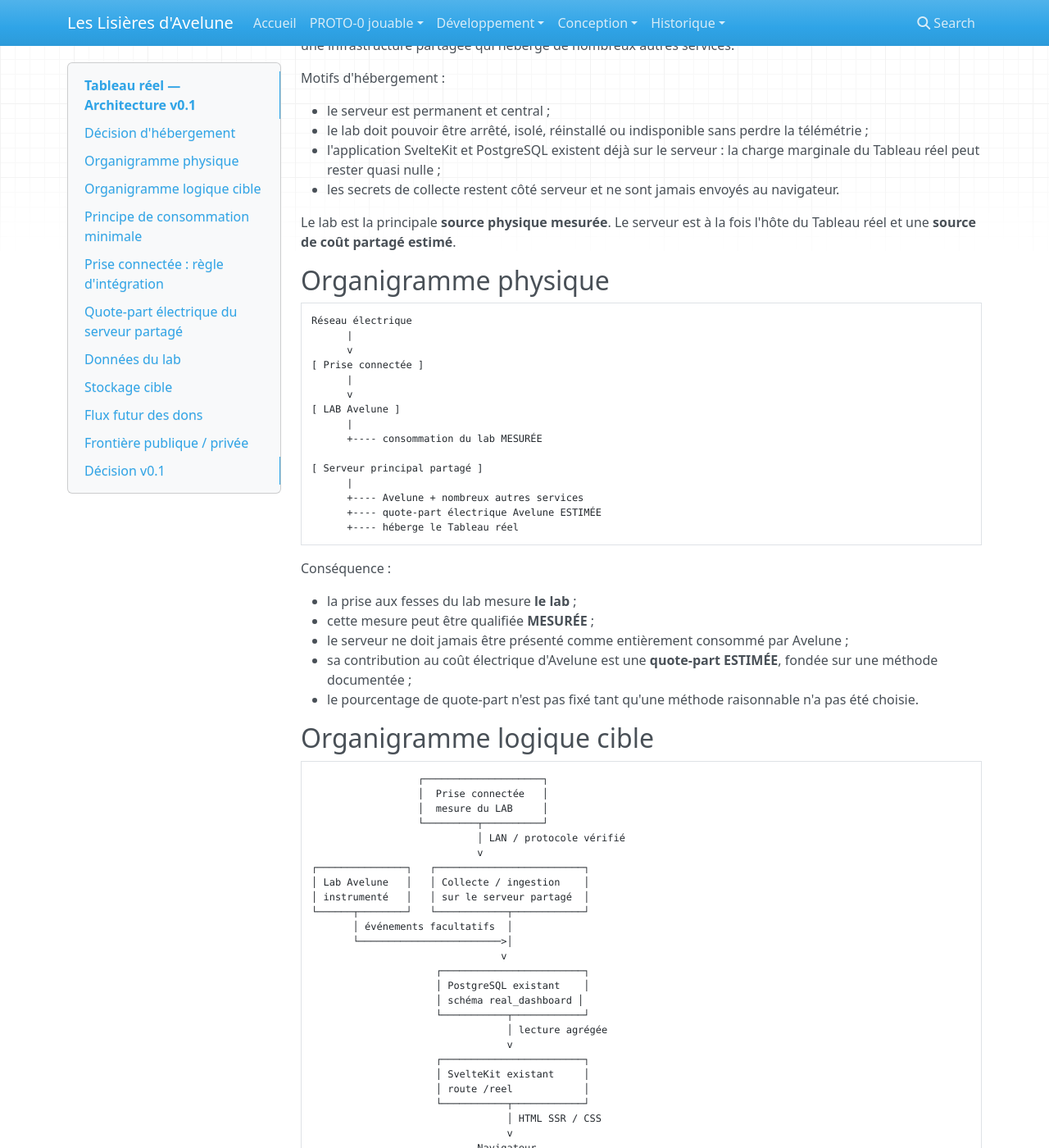
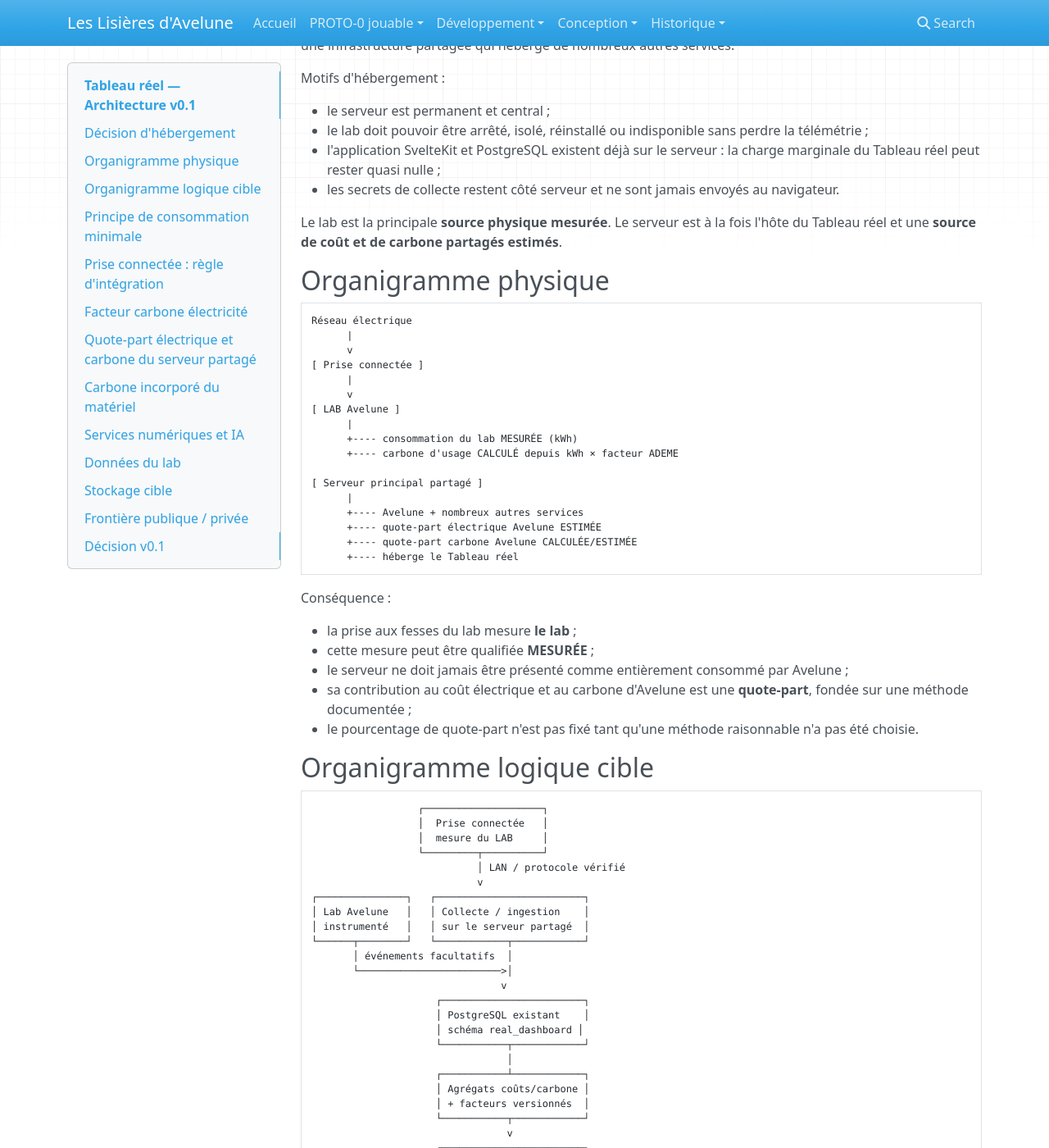
Before and after one commit to Abeliome-Officiel/les-lisieres-avelune, an MkDocs documentation site: the page built from docs/real/ARCHITECTURE.md, in a window 1280 px wide and 1400 px high, scrolled down 202 px. Shown: the whole window at 82% size. Built offline with MkDocs 1.6.1, drawn with Linux system fonts in a browser that asks for light colours; nearby versions of some CDN libraries; some of the changed text lies outside the part shown.

Commit message:
docs: raccorder le flux carbone à l’architecture

````diff
--- a/docs/real/ARCHITECTURE.md
+++ b/docs/real/ARCHITECTURE.md
@@ -13,7 +13,7 @@ Motifs d'hébergement :
 - l'application SvelteKit et PostgreSQL existent déjà sur le serveur : la charge marginale du Tableau réel peut rester quasi nulle ;
 - les secrets de collecte restent côté serveur et ne sont jamais envoyés au navigateur.
 
-Le lab est la principale **source physique mesurée**. Le serveur est à la fois l'hôte du Tableau réel et une **source de coût partagé estimé**.
+Le lab est la principale **source physique mesurée**. Le serveur est à la fois l'hôte du Tableau réel et une **source de coût et de carbone partagés estimés**.
 
 ## Organigramme physique
 
@@ -26,12 +26,14 @@ Réseau électrique
       v
 [ LAB Avelune ]
       |
-      +---- consommation du lab MESURÉE
+      +---- consommation du lab MESURÉE (kWh)
+      +---- carbone d'usage CALCULÉ depuis kWh × facteur ADEME
 
 [ Serveur principal partagé ]
       |
       +---- Avelune + nombreux autres services
       +---- quote-part électrique Avelune ESTIMÉE
+      +---- quote-part carbone Avelune CALCULÉE/ESTIMÉE
       +---- héberge le Tableau réel
 ```
 
@@ -40,7 +42,7 @@ Conséquence :
 - la prise aux fesses du lab mesure **le lab** ;
 - cette mesure peut être qualifiée **MESURÉE** ;
 - le serveur ne doit jamais être présenté comme entièrement consommé par Avelune ;
-- sa contribution au coût électrique d'Avelune est une **quote-part ESTIMÉE**, fondée sur une méthode documentée ;
+- sa contribution au coût électrique et au carbone d'Avelune est une **quote-part**, fondée sur une méthode documentée ;
 - le pourcentage de quote-part n'est pas fixé tant qu'une méthode raisonnable n'a pas été choisie.
 
 ## Organigramme logique cible
@@ -63,7 +65,11 @@ Conséquence :
                      │ PostgreSQL existant    │
                      │ schéma real_dashboard │
                      └───────────┬────────────┘
-                                 │ lecture agrégée
+                                 │
+                     ┌───────────┴────────────┐
+                     │ Agrégats coûts/carbone │
+                     │ + facteurs versionnés  │
+                     └───────────┬────────────┘
                                  v
                      ┌────────────────────────┐
                      │ SvelteKit existant     │
@@ -73,10 +79,15 @@ Conséquence :
                                  v
                             Navigateur
 
-[ Coût serveur partagé ]
+[ Base Carbone / Base Empreinte ADEME ]
+        |
+        +--> rafraîchissement ponctuel du facteur électricité
+             (jamais requis à chaque affichage)
+
+[ Coût / énergie serveur partagé ]
         |
         +--> estimation périodique / quote-part documentée
-        +--> événement ESTIMÉ dans real_dashboard
+        +--> coût et carbone attribués à Avelune
 ```
 
 ## Principe de consommation minimale
@@ -89,13 +100,14 @@ La v0.1 ne crée **aucun nouveau service permanent**.
 - aucun WebSocket n'est requis ;
 - aucun rafraîchissement seconde par seconde n'est requis ;
 - le collecteur de prise doit de préférence être lancé par timer ponctuel plutôt qu'en démon permanent, si le protocole du matériel le permet ;
-- PostgreSQL existant est réutilisé avec un schéma dédié au lieu d'ajouter une nouvelle base ou un nouveau conteneur.
+- PostgreSQL existant est réutilisé avec un schéma dédié au lieu d'ajouter une nouvelle base ou un nouveau conteneur ;
+- le facteur carbone ADEME est récupéré rarement puis conservé localement avec sa version.
 
 Cible initiale de collecte électrique : **un relevé toutes les 5 minutes au maximum**, à ajuster après observation. Le Tableau réel n'a pas besoin d'une télémétrie à la seconde.
 
 ## Prise connectée : règle d'intégration
 
-Le modèle exact de la prise n'est pas encore documenté dans le dépôt. **Aucun protocole n'est supposé.**
+Le modèle recommandé pour ce type de mesure est de la famille TP-Link Tapo P110/P115 ; le modèle effectivement reçu doit encore être confirmé avant intégration.
 
 À réception du matériel :
 
@@ -119,24 +131,53 @@ status = MESURÉ
 provenance
 ```
 
-Ainsi, un changement de prise ne demande pas de réécrire l'interface ou le modèle métier.
+Le calcul carbone consomme ces événements énergétiques sans dépendre du modèle de prise.
 
-## Quote-part électrique du serveur partagé
+## Facteur carbone électricité
+
+Le facteur de comptabilité carbone est conservé comme donnée versionnée :
+
+```text
+source_id
+value_gco2e_per_kwh
+version
+valid_from
+perimeter
+provenance
+```
+
+La source de référence est la Base Carbone / Base Empreinte ADEME. Le facteur ne doit pas être téléchargé à chaque page vue.
+
+RTE peut fournir ultérieurement un signal complémentaire sur l'intensité de production au moment de la consommation. Ce signal possède un périmètre différent et n'est pas substitué au facteur ADEME dans le total de comptabilité carbone.
+
+## Quote-part électrique et carbone du serveur partagé
 
 Le serveur n'est pas dédié à Avelune. Sa consommation ne doit donc pas être ajoutée intégralement.
 
-La v0.1 prévoit une donnée distincte :
+La v0.1 prévoit :
 
 ```text
 shared_server_allocation_percent
+shared_server_electricity_kwh
 shared_server_electricity_cost
-status = ESTIMÉ
+shared_server_carbon_kgco2e
+status = ESTIMÉ / CALCULÉ
 method = description de la méthode
 ```
 
 Le pourcentage reste `null` jusqu'à décision.
 
-Méthodes envisageables à évaluer ultérieurement : part fixe conventionnelle, part fondée sur les services Avelune actifs, ou autre méthode mesurable. Une méthode choisie doit être stable, compréhensible et documentée ; elle n'a pas besoin de prétendre à une précision impossible.
+## Carbone incorporé du matériel
+
+Le coût financier du lab n'est pas un facteur carbone.
+
+L'inventaire matériel doit pouvoir recevoir un `embodied_carbon_kgco2e`, sa source et son statut. Une valeur générique ADEME/ARCEP peut être utilisée si le matériel exact ne dispose pas de donnée environnementale, mais elle reste alors explicitement **ESTIMÉE**.
+
+## Services numériques et IA
+
+Le registre financier peut connaître le coût ChatGPT Plus et son coefficient d'attribution Avelune. Le registre carbone ne déduit rien de ces euros.
+
+Une empreinte IA ne sera intégrée que lorsqu'une donnée d'activité et un facteur suffisamment robustes permettent un calcul documenté. D'ici là : `ai_service_carbon_kgco2e = null`, affiché comme non quantifié.
 
 ## Données du lab
 
@@ -157,19 +198,12 @@ Tables minimales futures :
 
 - `real_event` : faits élémentaires ;
 - `real_source` : source et portée d'une donnée ;
+- `real_carbon_factor` : facteurs d'émission versionnés ;
 - `real_funding_need` : besoin futur concret ;
 - `real_contribution` : contribution financière ;
 - vues ou requêtes d'agrégation pour l'interface.
 
 La v0.1 du code n'active pas encore cette migration : elle prépare les types et l'interface sans imposer un schéma avant que les premières sources réelles soient vérifiées.
-
-## Flux futur des dons
-
-Phase 1 : saisie/import manuel des contributions nettes.
-Phase 2 : automatisation seulement si le volume le justifie.
-Phase 3 éventuelle : webhook PayPal authentifié et vérifié côté serveur.
-
-Aucun identifiant PayPal, secret webhook ou information personnelle de donateur ne doit être exposé dans le client ou le dépôt.
 
 ## Frontière publique / privée
 
@@ -177,8 +211,9 @@ Aucun identifiant PayPal, secret webhook ou information personnelle de donateur
 
 - valeurs agrégées ;
 - statut MESURÉ/CALCULÉ/ESTIMÉ/SYMBOLIQUE ;
-- description générique de la source (« prise lab », « quote-part serveur ») ;
+- description générique de la source (« prise lab », « quote-part serveur », « facteur ADEME ») ;
 - méthode de calcul non sensible ;
+- empreinte carbone connue et postes encore non quantifiés ;
 - chiffres de financement agrégés ;
 - métriques globales du monde.
 
@@ -197,5 +232,6 @@ Aucun identifiant PayPal, secret webhook ou information personnelle de donateur
 **Serveur partagé = hébergement et source de vérité.**
 **Prise = capteur de la consommation du lab.**
 **Lab = équipement instrumenté et producteur facultatif d'événements.**
-**Serveur électrique = quote-part estimée, jamais coût intégral.**
+**Serveur électrique/carbone = quote-part estimée, jamais coût ou carbone intégral.**
+**ADEME = source de référence des facteurs de comptabilité carbone.**
 **Navigateur = lecture uniquement.**
````
